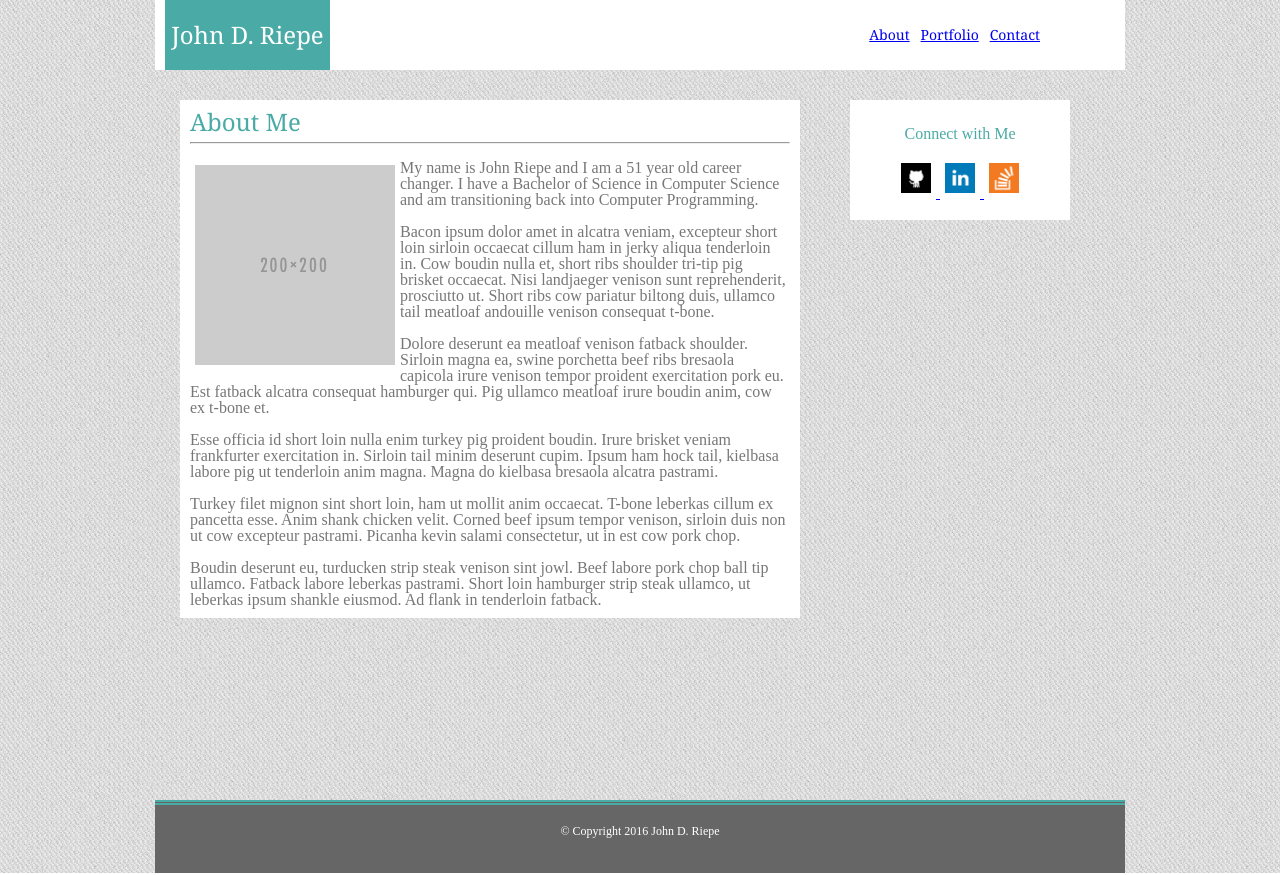
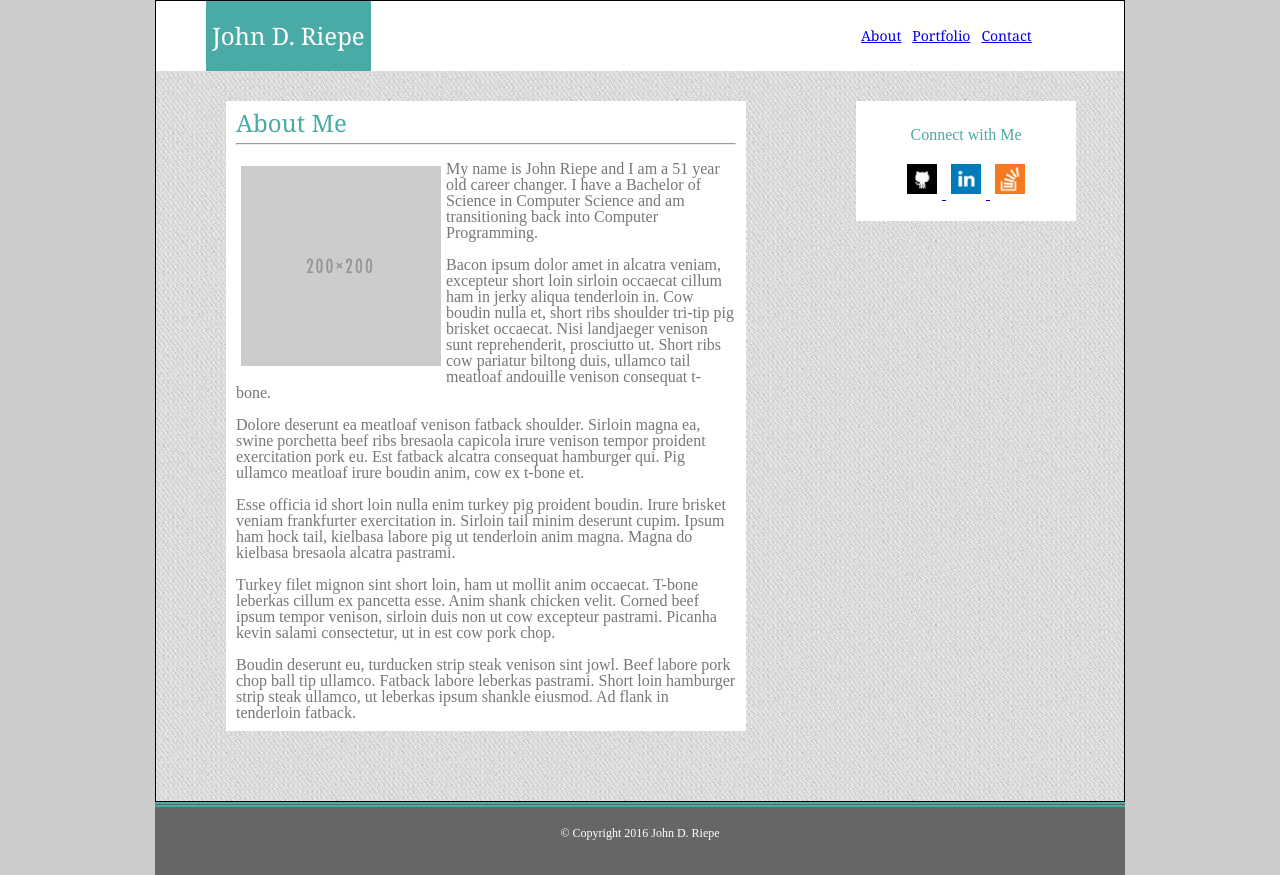
Before and after one commit to JRiepe/Basic-Portfolio, a PHP site: page /index.php in a window 1280 px wide. Run offline with PHP 8.4, Linux system fonts and the light colour scheme.

Commit message:
made look good

```diff
--- a/assets/css/style.css
+++ b/assets/css/style.css
@@ -15,7 +15,7 @@ header {
 	background-color: #4aaaa5;
 	font-family: 'Georgia', Times, Times New Roman, serif;
 	font-size: 24px;
-	margin-left: 10px;
+	margin-left: 50px;
 	width: 165px;
 	text-align: center;
 	line-height: 70px;
@@ -48,12 +48,12 @@ nav {
 /* Section CSS */
 section {
 
-	width: 600px;
+	width: 500px;
 	background-color: #ffffff;
 	text-align: left;
 	float: left;
 	padding: 10px;
-	margin: 30px 25px 0px 25px;
+	margin: 30px 25px 0px 50px;
 	text-overflow: auto;
 	overflow: auto;
 
@@ -96,13 +96,11 @@ aside {
 }
 
 /* HTML and Body CSS - for sticky footer */
-body {
-	background-image: url("../images/diagonal_fabric.png");
-}
+
 
 html, body {
-
-	max-width: 980;
+	background-color: #cccccc;
+            	max-width: 980;
 	margin: 0 auto; /* Centers whole page dammit */
 	height: 100%;
 	color: #777777;
@@ -112,19 +110,21 @@ html, body {
 
 /* Wrapper CSS - to sticky footer */
 .wrapper {
+	background-image: url("../images/diagonal_fabric.png");
 	float: none;
 	background-color: transparent;
 	min-height: 100%;
 	height: auto !important;
 	height: 100%;
 	margin: 0 auto;
-	border-width: 2;
-	border-color: #dddddd;
+	border-style: solid;
+	border-width: 1;
+	border-color: black;
 }
 
 /* Footer CSS - to sticky footer */
 .Footer {
-	/* margin: 0 auto; */
+	margin: 0 auto;
 	height: 4em;
 	padding-top: 20px;
 	border-style: solid;
@@ -185,15 +185,25 @@ h2 {
 		body {
 			width: 970px;
 			}
-
+		section {
+			margin: 30px 85px 0px 70px;
+			}
 	}
 @media screen and (min-width: 720px) and (max-width: 979px)
 	{
 		body {
 			width: 700px;
-
 			}
 
+		section {
+			margin: 30px 85px 0px 85px;
+			}
+		aside	{
+			margin: 30px 25px 0px 228px;
+		}
+		nav 	{
+			margin-right: 50px;
+		}
 	}
 @media screen and (min-width: 560px) and (max-width: 719px)
 
@@ -206,6 +216,12 @@ h2 {
 			margin: 30px 15px 0px 15px;
 			}
 
+		aside	{
+			margin: 30px 25px 0px 175px;
+		}
+		nav 	{
+			margin-right: 30px;
+		}
 	}
 
 
@@ -216,8 +232,14 @@ h2 {
 			width: 320px;
 			}
 		section {
-			width: 310px;
+			width: 297px;
 			margin: 30px 0px 0px 0px;
 			}
-
+		aside	{
+			margin: 30px 25px 0px 47px;
+			}
+		nav 	{
+			margin-right: 5px;
+			line-height: 22px;
+		}
 	}
--- a/index.html
+++ b/index.html
@@ -28,6 +28,7 @@
   					<a href="portfolio.html">Portfolio</a>
   					&nbsp
   					<a href="contact.html">Contact</a>
+  					&nbsp
   				</nav>
   		</header>
 
```
